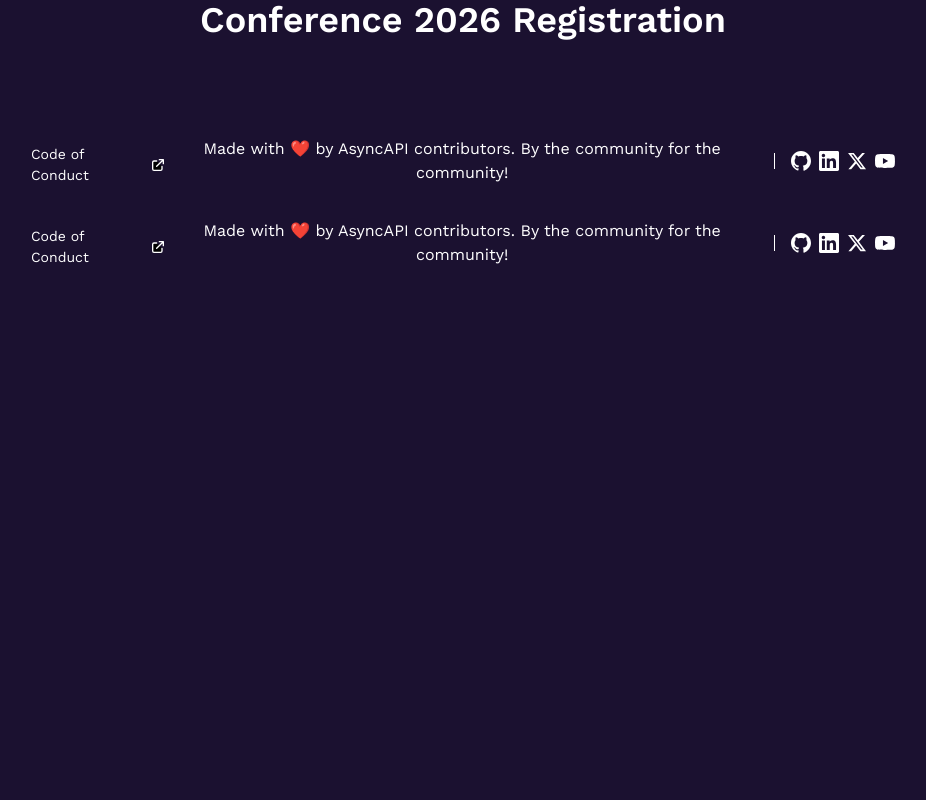
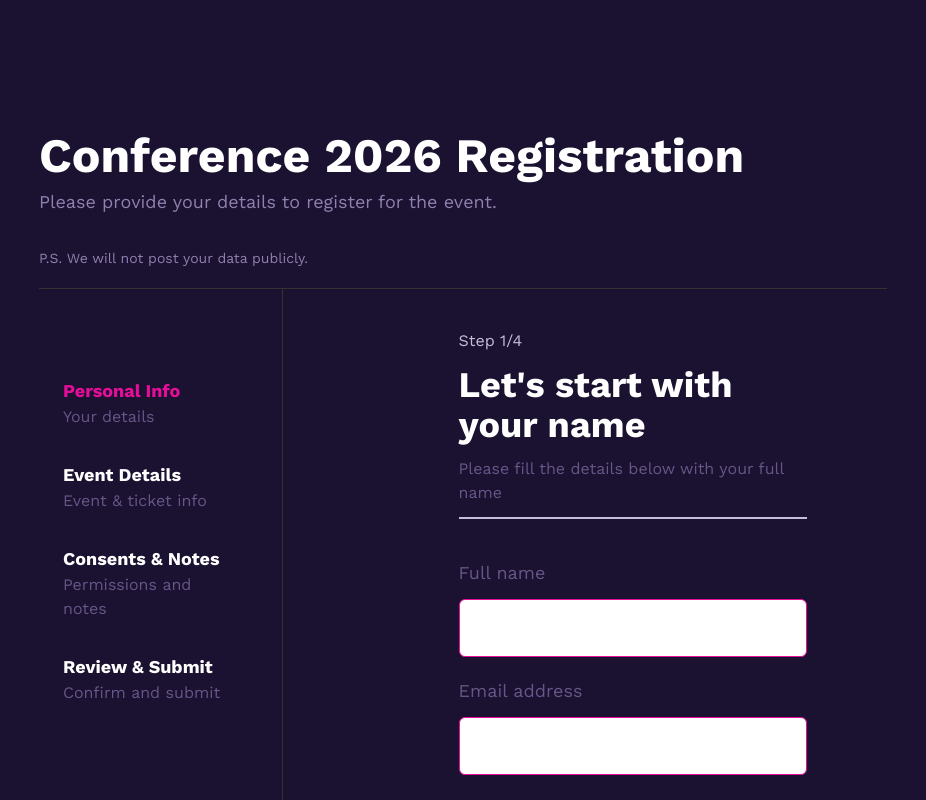
Before and after one commit to asyncapi/conference-website, a Next.js app: page /register/2026 in a window 1280 px wide. Shown: the part 1120-1920 px from the top of the page, without its empty margins (177-1103 px from the left). Before the commit the page ends 1404 px from the top, so only its background shows below. Built offline with nearby package versions, Linux system fonts and the light colour scheme.

Commit message:
feat: add multi-step form structure for 2026 registration

```diff
--- /dev/null
+++ b/components/Form/Registration/stepFour.tsx
@@ -0,0 +1,58 @@
+/* eslint-disable react/no-unescaped-entities */
+import React, { FormEvent, useState, JSX } from 'react';
+import Button from '../../Buttons/button';
+import { CfpStepProps } from '../../../types/types';
+
+function StepFourRegistration({ setStep, setForm, data }: CfpStepProps) {
+  const [submitting, setSubmitting] = useState<boolean>(false);
+  const [disabled, setDisabled] = useState<boolean>(false);
+
+  const onSubmit = (e: FormEvent<HTMLFormElement>) => {
+    e.preventDefault();
+    setSubmitting(true);
+    // No API integration yet — simulate submission
+    setTimeout(() => {
+      setSubmitting(false);
+      setDisabled(true);
+      setStep(e, 0);
+    }, 600);
+  };
+
+  return (
+    <form className="mt-3" onSubmit={(e) => onSubmit(e)}>
+      <h1 className="text-white font-bold text-4xl lg:text-3xl">Review & Submit</h1>
+      <p className="mt-3 text-dark-600">Review your details and submit your registration.</p>
+      <div className="mt-3 border w-full border-solid border-y-dark-600 divide-y" />
+      <div className="mt-10">
+        <div className="text-dark-600 text-lg">Notes</div>
+        <textarea
+          className="mt-3 w-full p-4 rounded-md focus:outline-none border border-[#E50E99]"
+          onChange={(e) => setForm({ ...data, AdditionalInfo: e.target.value })}
+          data-test="reg-step-four-additional"
+        />
+
+        <div className="mt-6 text-dark-600 text-md">
+          By clicking submit, you confirm the information is correct.
+        </div>
+        <div className="float-right mt-3 flex lg:flex-col-reverse lg:w-full">
+          <a
+            className="mr-10 text-dark-600 cursor-pointer lg:text-center lg:pl-10 lg:mt-5"
+            onClick={() => !disabled && setStep(null, 3)}
+          >
+            Back
+          </a>
+          <Button
+            type="submit"
+            disabled={submitting || disabled}
+            className="bg-tetiary-pink p-3 rounded-md text-white mt-3 w-36 lg:w-full lg:mt-5"
+            test="reg-step-four-next"
+          >
+            {submitting ? 'Submitting...' : 'Submit'}
+          </Button>
+        </div>
+      </div>
+    </form>
+  );
+}
+
+export default StepFourRegistration;
--- /dev/null
+++ b/components/Form/registration2026.tsx
@@ -0,0 +1,94 @@
+import React, { useState, useEffect, useRef, FormEvent, JSX } from 'react';
+import Confetti from 'react-confetti';
+import StepOne from './Cfp/stepOne';
+import StepTwo from './Cfp/stepTwo';
+import StepThree from './Cfp/stepThree';
+import StepFourRegistration from './Registration/stepFour';
+import { CfpForm } from '../../types/types';
+
+type Field = {
+  title: string;
+  description: string;
+  icon: string;
+};
+
+const fields: Field[] = [
+  { title: 'Personal Info', description: 'Your details', icon: '' },
+  { title: 'Event Details', description: 'Event & ticket info', icon: '' },
+  { title: 'Consents & Notes', description: 'Permissions and notes', icon: '' },
+  { title: 'Review & Submit', description: 'Confirm and submit', icon: '' },
+];
+
+export default function Registration2026(): JSX.Element {
+  const [step, setStep] = useState<number>(1);
+  const confetiRef = useRef<HTMLDivElement>(null);
+  const [height, setHeight] = useState<number | undefined>(undefined);
+  const [width, setWidth] = useState<number | undefined>(undefined);
+  const [formData, setFormData] = useState<Partial<CfpForm>>({});
+
+  const onStepUpdate = (e: FormEvent<HTMLFormElement> | null, step: number): void => {
+    if (e) e.preventDefault();
+    setStep(step);
+  };
+
+  useEffect(() => {
+    if (confetiRef.current) {
+      setHeight(confetiRef.current.clientHeight);
+      setWidth(confetiRef.current.clientWidth);
+    }
+  }, []);
+
+  const stepOne = <StepOne setStep={onStepUpdate} setForm={setFormData} data={formData} />;
+  let view: JSX.Element = stepOne;
+  if (step === 1) view = stepOne;
+  if (step === 2) view = <StepTwo setStep={onStepUpdate} setForm={setFormData} data={formData} />;
+  if (step === 3) view = <StepThree setStep={onStepUpdate} setForm={setFormData} data={formData} />;
+  if (step === 4) view = <StepFourRegistration setStep={onStepUpdate} setForm={setFormData} data={formData} />;
+  if (step === 0)
+    view = (
+      <div className="flex items-center h-full">
+        <div>
+          <h1 className="text-2xl text-white font-bold mt-6">Registration submitted successfully</h1>
+        </div>
+        <Confetti numberOfPieces={50} width={width} height={height} tweenDuration={40} />
+      </div>
+    );
+
+  return (
+    <div className="py-28 px-6" id="registration-2026" ref={confetiRef}>
+      <div className="lg:px-6 mt-5">
+        <h1 className="text-white font-bold text-5xl lg:text-3xl">Conference 2026 Registration</h1>
+        <p className="mt-2 text-dark-500 text-lg">Please provide your details to register for the event.</p>
+        <div className="flex mt-8 justify-between sm:flex-col items-center sm:items-start text-dark-500 text-sm">
+          <p>P.S. We will not post your data publicly.</p>
+        </div>
+      </div>
+      <div className="mt-5 border-b border-[#333]" />
+      <div className="flex lg:flex-col">
+        <div className="lg:hidden border-r w-[30rem] border-[#333] min-h-[50vh]">
+          <div className="p-6 pr-14 lg:p-0 lg:py-2 lg:pr-4 mt-12">
+            {fields.map((field, i) => {
+              const index = i + 1;
+              return (
+                <div key={field.title} className=" w-full">
+                  <div className="flex justify-between">
+                    <div className="sm:hidden my-4">
+                      <h3 className={`font-bold text-lg ${(index <= step && 'text-[#E50E99]') || 'text-white'}`}>
+                        {field.title}
+                      </h3>
+                      <p className="text-dark-600">{field.description}</p>
+                    </div>
+                  </div>
+                </div>
+              );
+            })}
+          </div>
+        </div>
+        <div className="p-10 ml-24 lg:ml-0 w-full px-20 lg:px-0">
+          <p className="text-dark-400">{step !== 0 && `Step ${step}/4`}</p>
+          {view}
+        </div>
+      </div>
+    </div>
+  );
+}
--- a/pages/register/2026.jsx
+++ b/pages/register/2026.jsx
@@ -1,6 +1,7 @@
 import Head from 'next/head';
 import Header from '../../components/Header/header';
 import Footer from '../../components/Footer/footer';
+import Registration2026 from '../../components/Form/registration2026';
 
 export default function Register2026() {
   return (
@@ -13,11 +14,7 @@ export default function Register2026() {
       <Header />
 
       <main className="container mt-20 mb-20">
-        <div className="flex items-center justify-center">
-          <h1 className="text-4xl font-semibold text-white">
-            Conference 2026 Registration
-          </h1>
-        </div>
+        <Registration2026 />
       </main>
 
       <Footer />
```
